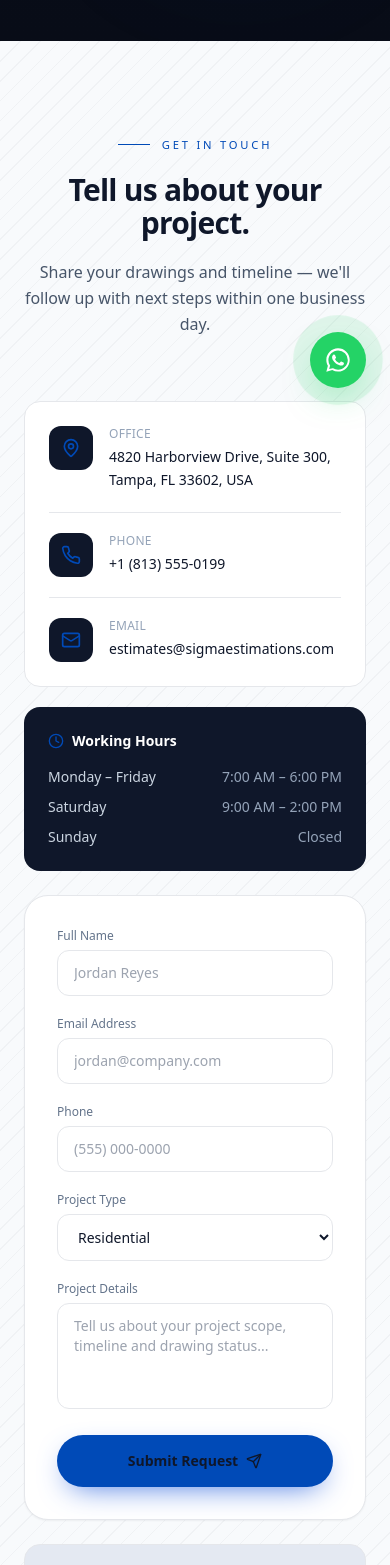
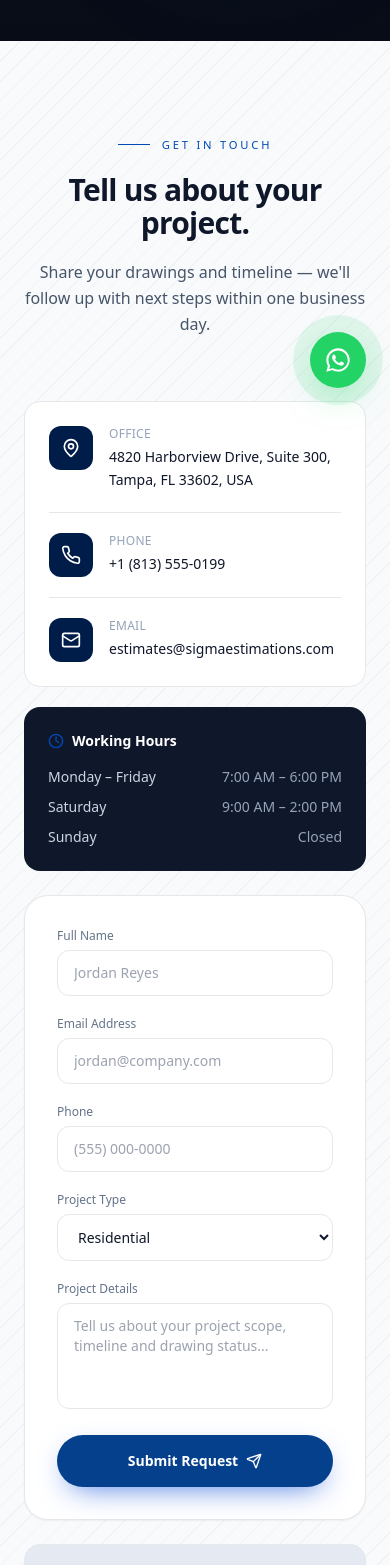
Before and after one commit to Hassu685/construction, a Next.js app: page /contact in a window 390 px wide. Shown: the part 432-1997 px from the top of the page. Built offline with nearby package versions, Linux system fonts and the light colour scheme; grey boxes are pictures that could not be loaded.

Commit message:
hero section update

```diff
--- a/app/globals.css
+++ b/app/globals.css
@@ -43,7 +43,7 @@ body {
   background: #f1f5f9;
 }
 ::-webkit-scrollbar-thumb {
-  background: #cbd5e1;
+  background: #05408C;
   border-radius: 999px;
 }
 ::-webkit-scrollbar-thumb:hover {
--- a/components/sections/ContactSection.jsx
+++ b/components/sections/ContactSection.jsx
@@ -51,7 +51,7 @@ export default function ContactSection({ showMap = true, showHeading = true }) {
                       i !== 0 ? "pt-5 border-t border-navy-900/8" : ""
                     }`}
                   >
-                    <span className="flex h-11 w-11 shrink-0 items-center justify-center rounded-xl bg-navy-900 text-[#004ab7]">
+                    <span className="flex h-11 w-11 shrink-0 items-center justify-center rounded-xl bg-[#001D49] text-white">
                       <card.icon className="h-5 w-5" />
                     </span>
                     <div>
@@ -162,7 +162,7 @@ export default function ContactSection({ showMap = true, showHeading = true }) {
                   <div className="sm:col-span-2">
                     <button
                       type="submit"
-                      className="group w-full sm:w-auto inline-flex items-center justify-center gap-2 rounded-full bg-[#004ab7] text-navy-900 px-8 py-4 text-sm font-semibold hover:bg-gold-400 transition-colors shadow-gold"
+                      className="group w-full sm:w-auto inline-flex items-center justify-center gap-2 rounded-full bg-[#05408C] text-white px-8 py-4 text-sm font-semibold hover:bg-[#004AB7] transition-colors shadow-gold"
                     >
                       Submit Request
                       <Send className="h-4 w-4 transition-transform duration-500 group-hover:translate-x-1" />
--- a/components/sections/Hero.jsx
+++ b/components/sections/Hero.jsx
@@ -31,8 +31,8 @@ export default function Hero() {
       {/* Dimension line ornament */}
       <div className="hidden lg:block absolute top-32 left-16 right-16 dimension-line" />
 
-      <div className="relative container-px w-full min-h-screen pt-11 flex items-center justify-between">
-        <div className="grid lg:grid-cols-[1.1fr_0.9fr] gap-14 lg:gap-10 items-center w-full">
+      <div className="relative container-px w-full min-h-screen flex items-center justify-between">
+        <div className="grid lg:grid-cols-[1.1fr_0.9fr] gap-14 lg:gap-10 lg:py-24 items-center w-full">
           {/* Text column */}
           <div>
             <motion.div
```
